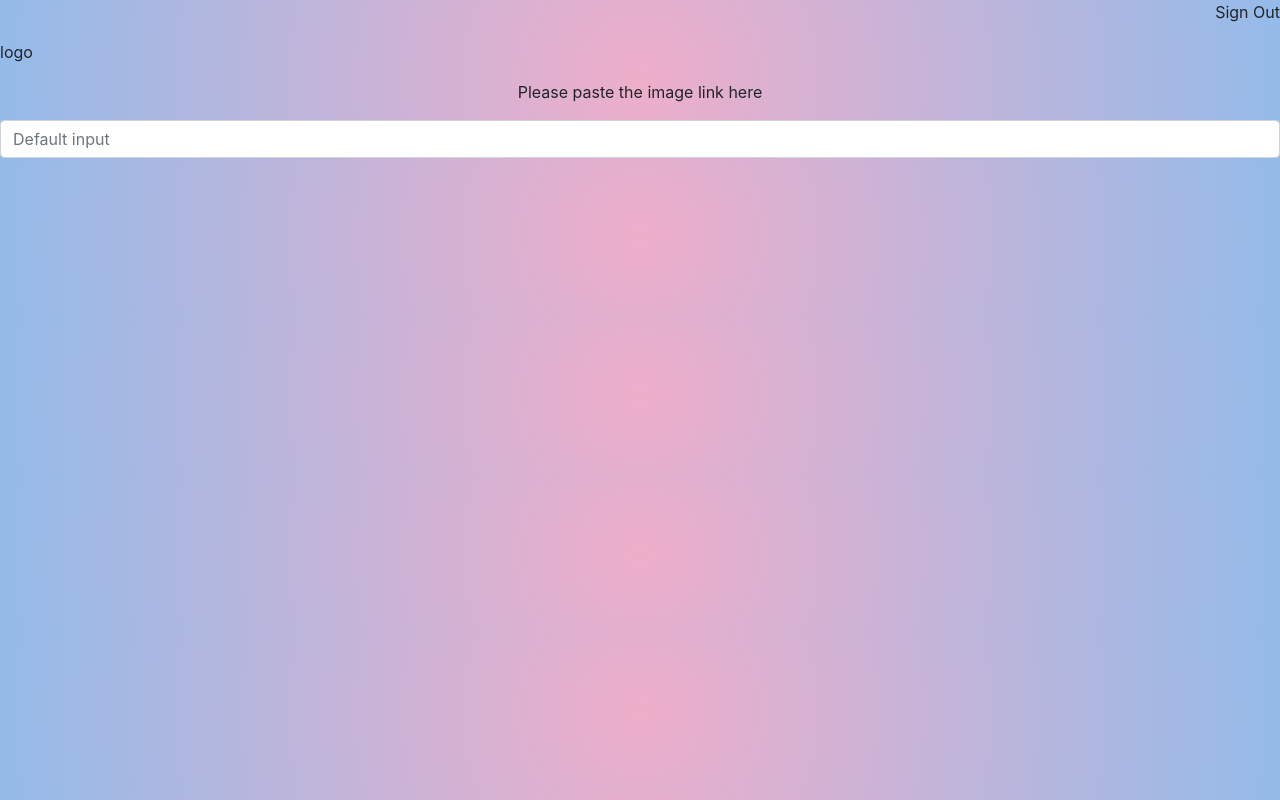
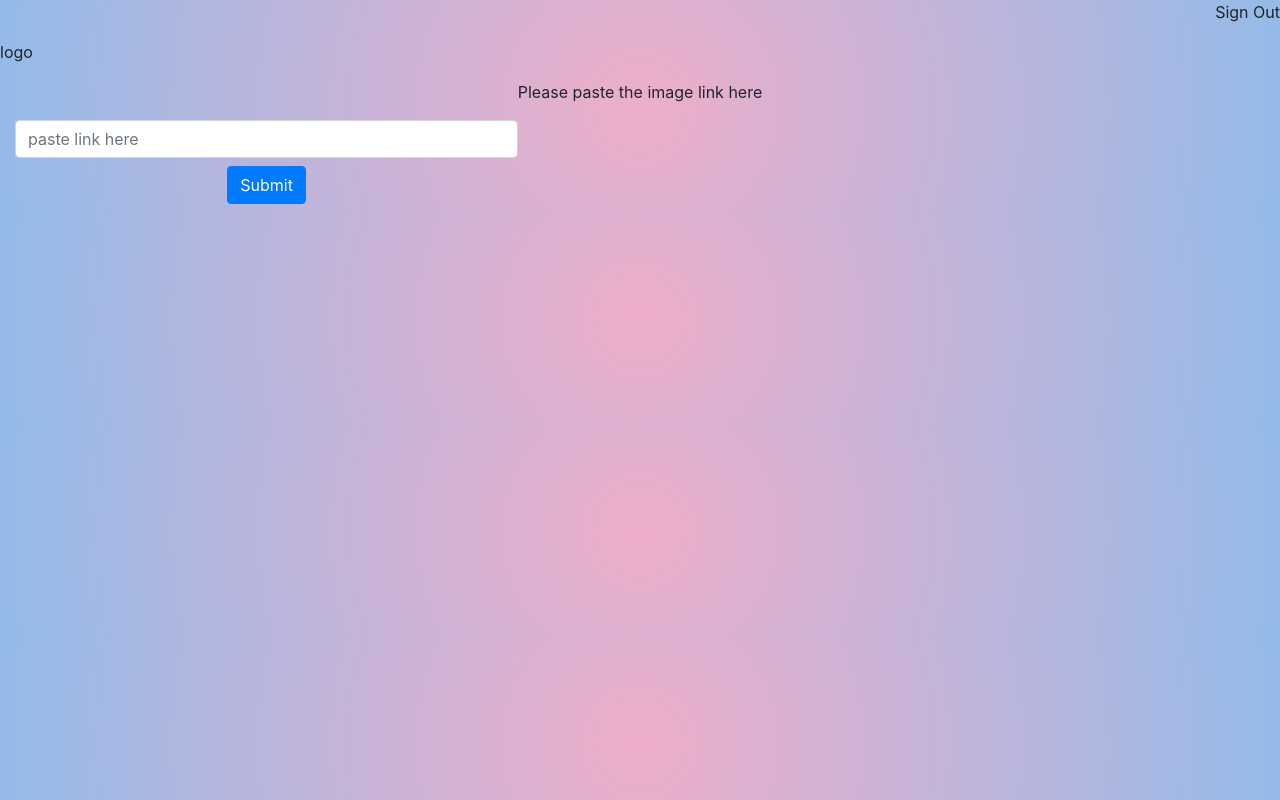
Before and after one commit to aadarshchhetry/SmartBrain-Face_Recognition, a React (Create React App) app: page / in a window 1280 px wide. Built offline with nearby package versions, Linux system fonts and the light colour scheme.

Commit message:
added form and button

```diff
--- a/src/components/ImageLinkForm/ImageLinkForm.js
+++ b/src/components/ImageLinkForm/ImageLinkForm.js
@@ -4,7 +4,10 @@ const ImageLinkForm = () => {
     return (
         <nav>
             <p>Please paste the image link here</p>
-            <input class="form-control" type="text" placeholder="Default input"></input>
+            <form class="form col-5" >
+                <input type="text" class="form-control mb-2 mr-sm-2" id="imagelinkform" placeholder="paste link here"></input>
+                <button type="submit" class="btn btn-primary mb-2">Submit</button>
+            </form>
         </nav>
     );
 }
```
